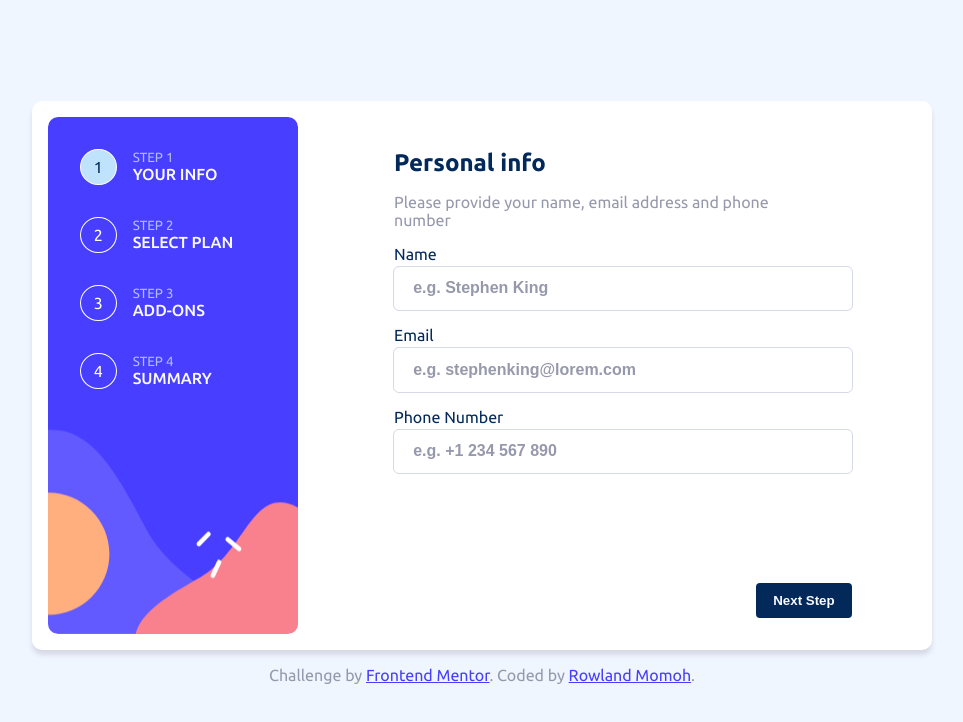
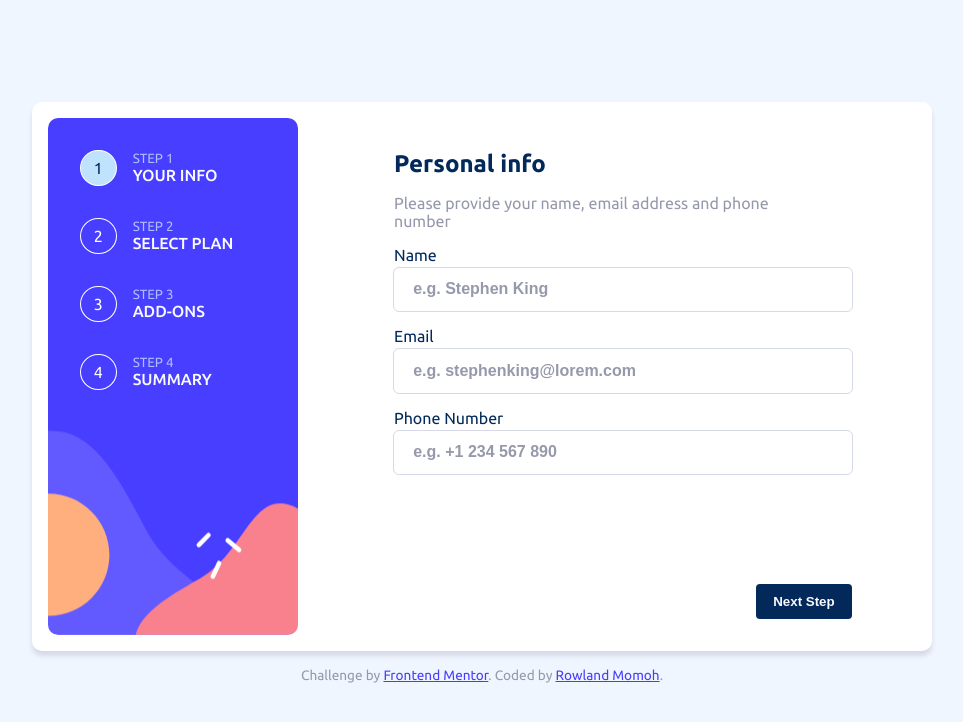
Before and after one commit to rowleks/fe-multi-step-form, a React (Vite) app: page / in a window 1280 px wide. Shown: the top 722 px of the page, without its empty margins (158-1121 px from the left). Built offline with nearby package versions, Linux system fonts and the light colour scheme.

Commit message:
updated build

```diff
--- a/src/App.scss
+++ b/src/App.scss
@@ -65,14 +65,13 @@ main {
 }
 
 .attribution {
-    font-size: 1rem;
+    font-size: .85rem;
     text-align: center;
-    padding: 1rem 0;
+    padding: .1rem 0;
     color: $cool-gray;
-    background-color: $white;
 
     @include sm {
-        background-color: transparent;
+        padding: 1rem 0;
     }
  }
 
--- a/src/App.tsx
+++ b/src/App.tsx
@@ -8,8 +8,6 @@ import Step4 from './components/forms/step-4/Step4'
 import Sidebar from './components/sidebar/Sidebar'
 
 function App() {
-
-  //Form states
 
   const [step, setStep] = useState(1)
 
```
Also changed, not shown: 4 other files (tests, documents, lock files or other folders).
